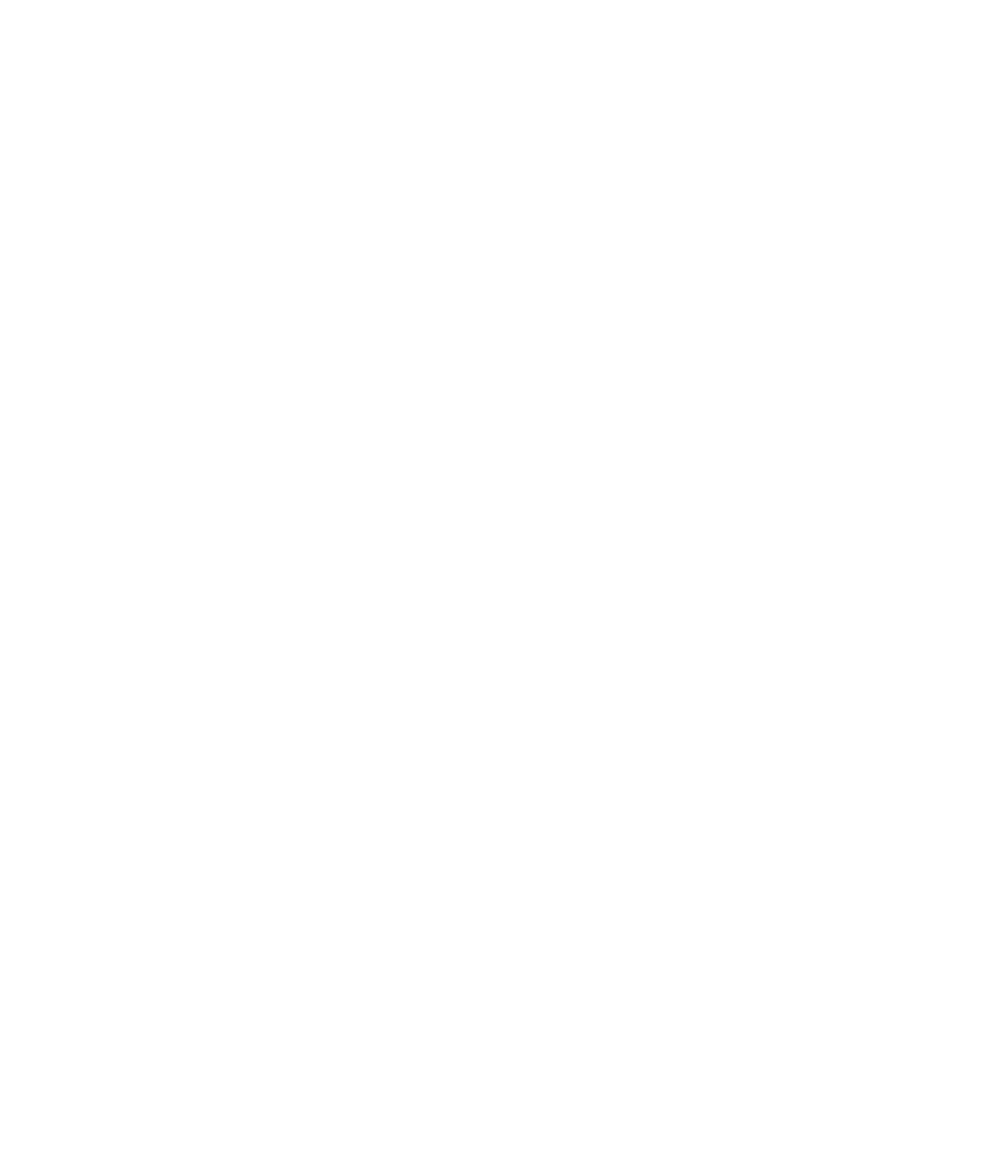
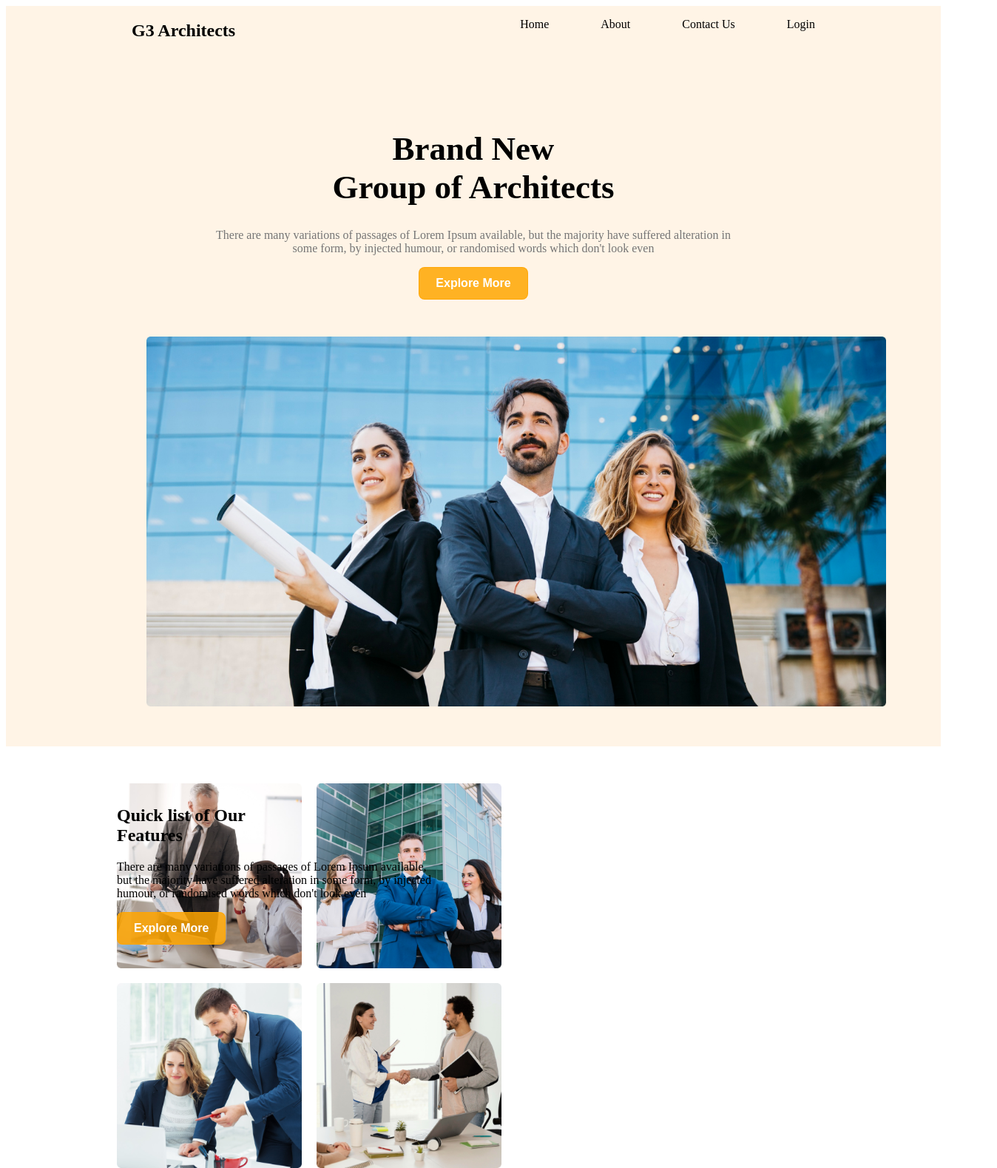
Before and after one commit to ummahafsa/assignment-2, a plain HTML site: page index.html in a window 1280 px wide. Shown: the whole page at 74% size, 1348 px wide, since content can reach past the window. Before the commit the page ends 800 px from the top, so only its background shows below. Drawn offline with Linux system fonts and the light colour scheme.

Commit message:
added navigation and banner

```diff
--- a/index.html
+++ b/index.html
@@ -5,8 +5,45 @@
     <meta http-equiv="X-UA-Compatible" content="IE=edge">
     <meta name="viewport" content="width=device-width, initial-scale=1.0">
     <title>Assignment-2</title>
+    <link rel="stylesheet" href="styles/style.css">
 </head>
 <body>
+    <header class="header">
+    <nav>
+        <h2>G3 Architects</h2>
+        <ul>
+            <li>Home</li>
+            <li>About</li>
+            <li>Contact Us</li>
+            <li>Login</li>
+        </ul>
+    </nav>
+    <div class="banner-text">
+      <h1>Brand New <br>Group of Architects</h1>
+      <p>There are many variations of passages of Lorem Ipsum available, but the majority have suffered alteration in <br>some form, by injected humour, or randomised words which don't look even</p>
+      <button class="btn-primary">Explore More</button>
+    </div>
+    <div class="banner-sub-title">
+        <img src="images/banner.png" alt="">
+    </div>
+    </header>
+    <main>
+        <section class="features-title">
+            <div class="sub-title">
+                <img src="images/team1.png" alt="" width="250" height="250">
+                <img src="images/team2.png" alt="" width="250" height="250">
+                <img src="images/team3.png" alt="" width="250" height="250">
+                <img src="images/team4.png" alt="" width="250" height="250">
+
+            </div>
+            <div class="feature-list">
+                <h2>Quick list of Our <br>Features </h2>
+                <p>
+                    There are many variations of passages of Lorem Ipsum available,<br> but the majority have suffered alteration in some form, by injected<br> humour, or randomised words which don't look even</p>
+                    <button class="btn-primary">Explore More</button>
+            </div>
+        </section>
+    </main>
 
 </body>
 </html>
--- a/styles/style.css
+++ b/styles/style.css
@@ -0,0 +1,78 @@
+/* header and navigation styles */
+
+
+nav{
+    display: flex;
+    justify-content: space-between;
+    margin: 5px 170px;
+
+}
+nav h2{
+    font-weight: 700;
+    font-size: 24px;
+}
+nav ul{
+    display: flex;
+}
+
+nav li{
+    list-style: none;
+    margin-left: 70px;
+}
+
+.banner-text{
+    text-align: center;
+    margin-top: 100px;
+
+}
+.banner-text h1{
+    font-weight: 700;
+    font-size: 45px;
+
+}
+.banner-text p{
+    color: #757575;
+}
+
+.btn-primary{
+    color: #FFFFFF;
+    background: rgba(255, 166, 0, 0.847);
+    padding: 12px 22px;
+    border-radius: 8px;
+    font-size: 16px;
+    font-weight: 700;
+    border: 1px solid rgba(255, 166, 0, 0.847);
+}
+
+.banner-sub-title{
+
+}
+.banner-sub-title img{
+    width: 1000px;
+    height: 500px;
+    margin-left: 190px;
+    margin-right: 150px;
+    margin-top: 50px;
+    margin-bottom: 50px;
+}
+
+.header{
+
+    background: rgba(255, 144, 14, 0.1);
+
+}
+
+/* image and features styles */
+.features-title{
+
+    margin-top: 50px;
+    margin-left: 150px;
+
+}
+.sub-title{
+    width: 10px;
+    height: 10px;
+    display: grid;
+    grid-template-columns: repeat(2, 1fr);
+    gap: 20px;
+}
```
